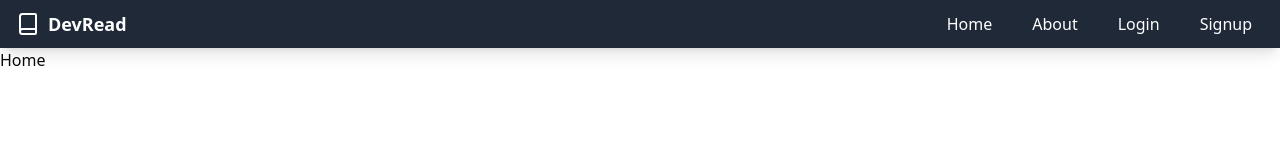
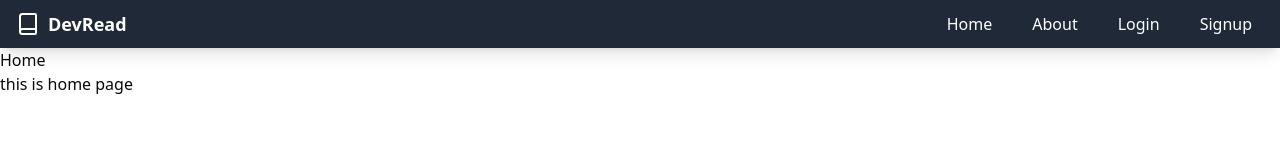
Before and after one commit to javedTunio/DevRead, a React (Vite) app: page / in a window 1280 px wide. Shown: the top 162 px of the page. Built offline with nearby package versions, Linux system fonts and the light colour scheme.

Commit message:
checking github desktop

```diff
--- a/src/pages/Home.jsx
+++ b/src/pages/Home.jsx
@@ -2,6 +2,7 @@ export default function Home() {
   return (
     <div>
       <h1>Home</h1>
+      <p>this is home page</p>
     </div>
   );
 }
```
